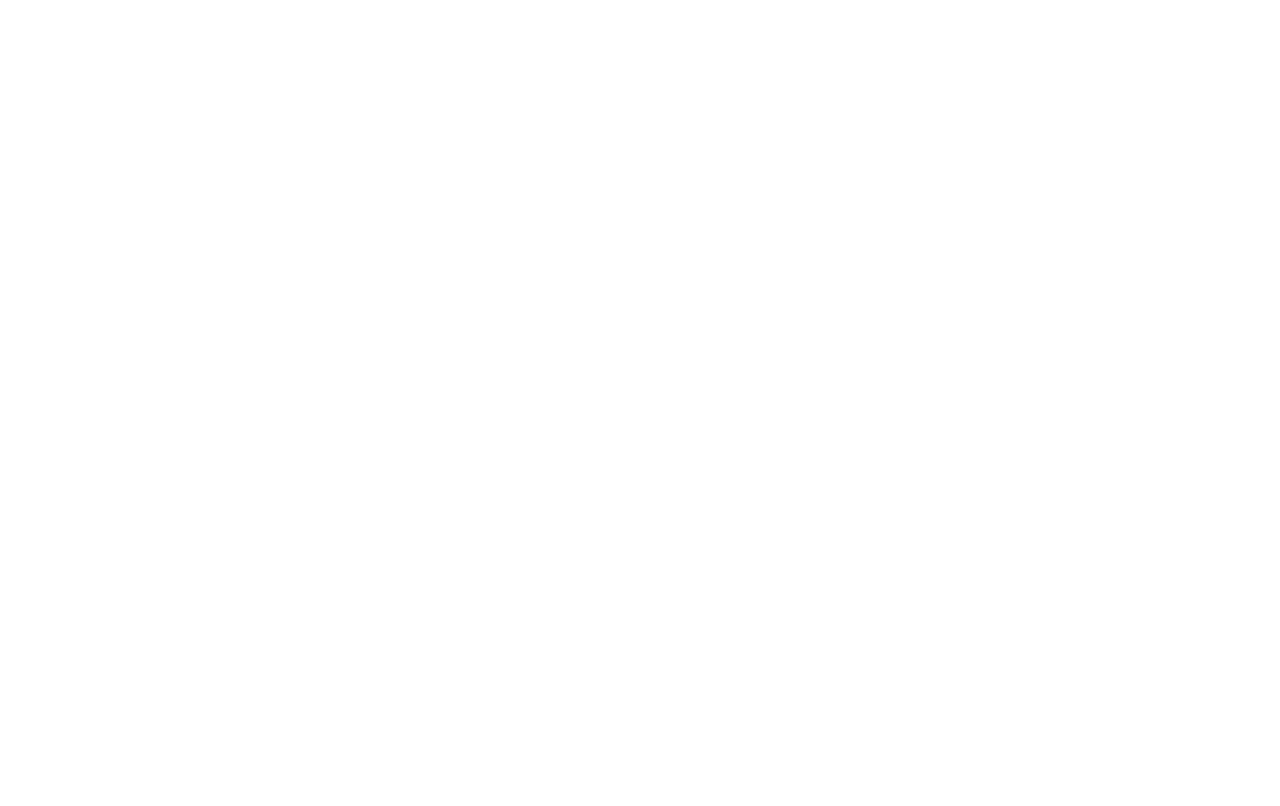
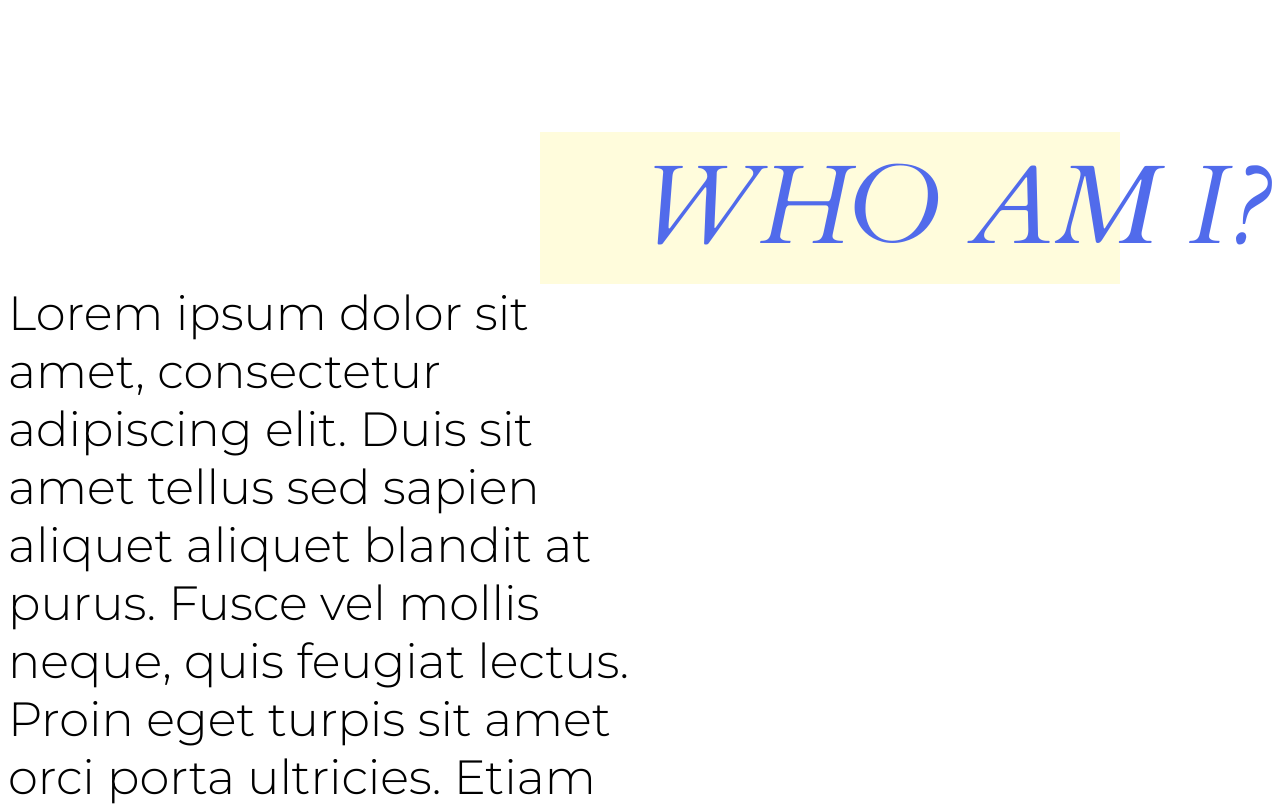
Before and after one commit to mGasiorek998/portfolio, a React (Create React App) app: page / in a window 1280 px wide. Shown: the part 880-1686 px from the top of the page. Before the commit the page ends 800 px from the top, so only its background shows below. Built offline with nearby package versions, Linux system fonts and the light colour scheme.

Commit message:
About Section started

```diff
--- a/src/assets/styles/styles.tsx
+++ b/src/assets/styles/styles.tsx
@@ -6,8 +6,8 @@ export const BackgroundContainer = styled.div`
   position: absolute;
   top: 0;
   left: 0;
-  bottom: 0;
   z-index: -1;
+  overflow: hidden;
 
   @media ${({ theme }) => theme.devices.desktop} {
     margin: -32px -32px 0;
@@ -24,7 +24,8 @@ export const ForegroundContainer = styled.div`
 
 export const StyledSection = styled.section`
   position: relative;
-  height: calc(100vh - 32px);
+  min-height: calc(100vh - 32px);
+  margin-bottom: 244px;
 `;
 
 interface FontFamilyProp {
--- /dev/null
+++ b/src/components/templates/About/About.styles.tsx
@@ -0,0 +1,25 @@
+import styled from 'styled-components';
+
+export const StyledTitle = styled.h2`
+  font-family: 'Cardo';
+  font-style: italic;
+  font-weight: 100;
+  font-size: ${({ theme }) => theme.fontSize.xl};
+  color: ${({ theme }) => theme.colors.blue};
+  overflow: hidden;
+  z-index: 1;
+`;
+
+export const TitleContainer = styled.div`
+  position: relative;
+  max-height: 180px;
+  display: flex;
+  justify-content: flex-end;
+  overflow: hidden;
+
+  svg {
+    position: absolute;
+    right: 12%;
+    transform: translateX(150%);
+  }
+`;
--- /dev/null
+++ b/src/components/templates/About/About.tsx
@@ -0,0 +1,74 @@
+import { FigureEnum } from 'assets/shared/enums';
+import gsap, { Expo } from 'gsap';
+import { ScrollTrigger } from 'gsap/ScrollTrigger';
+import { ForegroundContainer, StyledSection } from 'assets/styles/styles';
+import Figure from 'components/atoms/Figure/Figure';
+import { useRef, useEffect } from 'react';
+import { StyledTitle, TitleContainer } from './About.styles';
+
+gsap.registerPlugin(ScrollTrigger);
+
+const About = () => {
+  const figureRef = useRef<SVGSVGElement | null>(null);
+  const headerRef = useRef<HTMLHeadingElement | null>(null);
+  const tl = useRef<GSAPTimeline | null>(null);
+
+  useEffect(() => {
+    tl.current = gsap.timeline({
+      scrollTrigger: {
+        trigger: headerRef.current,
+        start: 'top bottom',
+      },
+    });
+
+    if (!tl.current) return;
+
+    tl.current
+      .to(
+        figureRef.current,
+        {
+          x: 0,
+          duration: 2,
+          ease: Expo.easeInOut,
+        },
+        0
+      )
+      .from(
+        headerRef.current,
+        {
+          x: 50,
+          opacity: 0,
+          duration: 1,
+        },
+        0
+      );
+  }, []);
+
+  return (
+    <StyledSection>
+      <ForegroundContainer>
+        <TitleContainer>
+          <Figure
+            ref={figureRef}
+            height={'100%'}
+            width={'580px'}
+            figure={FigureEnum.Rectangle}
+          />
+          <StyledTitle ref={headerRef}>WHO AM I?</StyledTitle>
+        </TitleContainer>
+        <p style={{ width: '50%', fontSize: '3rem' }}>
+          Lorem ipsum dolor sit amet, consectetur adipiscing elit. Duis sit amet
+          tellus sed sapien aliquet aliquet blandit at purus. Fusce vel mollis
+          neque, quis feugiat lectus. Proin eget turpis sit amet orci porta
+          ultricies. Etiam et facilisis orci. Orci varius natoque penatibus et
+          magnis dis parturient montes, nascetur ridiculus mus. Morbi lacinia
+          sapien eu erat bibendum pretium. Donec sed orci dolor. Praesent
+          scelerisque, est sit amet sagittis dapibus, mi nisl tincidunt lacus,
+          vitae maximus nulla dolor at diam.
+        </p>
+      </ForegroundContainer>
+    </StyledSection>
+  );
+};
+
+export default About;
--- a/src/components/templates/Welcome/Welcome.styles.tsx
+++ b/src/components/templates/Welcome/Welcome.styles.tsx
@@ -14,7 +14,7 @@ export const WelcomeHeading = styled.h3`
 `;
 
 export const StyledWelcomeSection = styled(StyledSection)`
-  position: absolute;
+  position: fixed;
   top: 0;
   left: 0;
   bottom: 0;
--- a/src/pages/App/App.tsx
+++ b/src/pages/App/App.tsx
@@ -3,6 +3,7 @@ import GlobalStyle from 'assets/styles/GlobalStyle';
 import theme from 'assets/styles/theme';
 import Hero from 'components/templates/Hero/Hero';
 import Welcome from 'components/templates/Welcome/Welcome';
+import About from 'components/templates/About/About';
 
 const App = () => {
   return (
@@ -10,6 +11,7 @@ const App = () => {
       <GlobalStyle />
       <Welcome />
       <Hero />
+      <About />
     </ThemeProvider>
   );
 };
```
